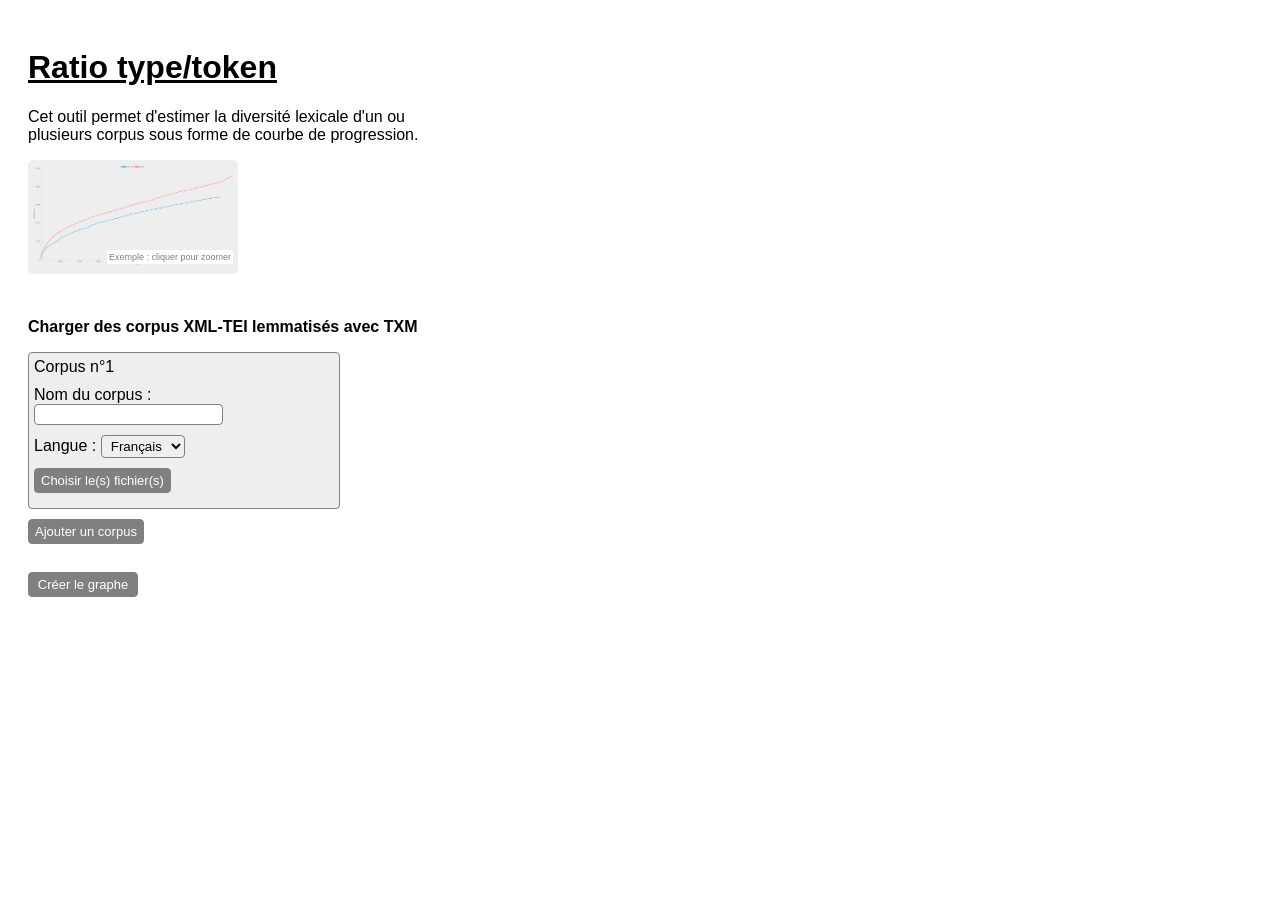
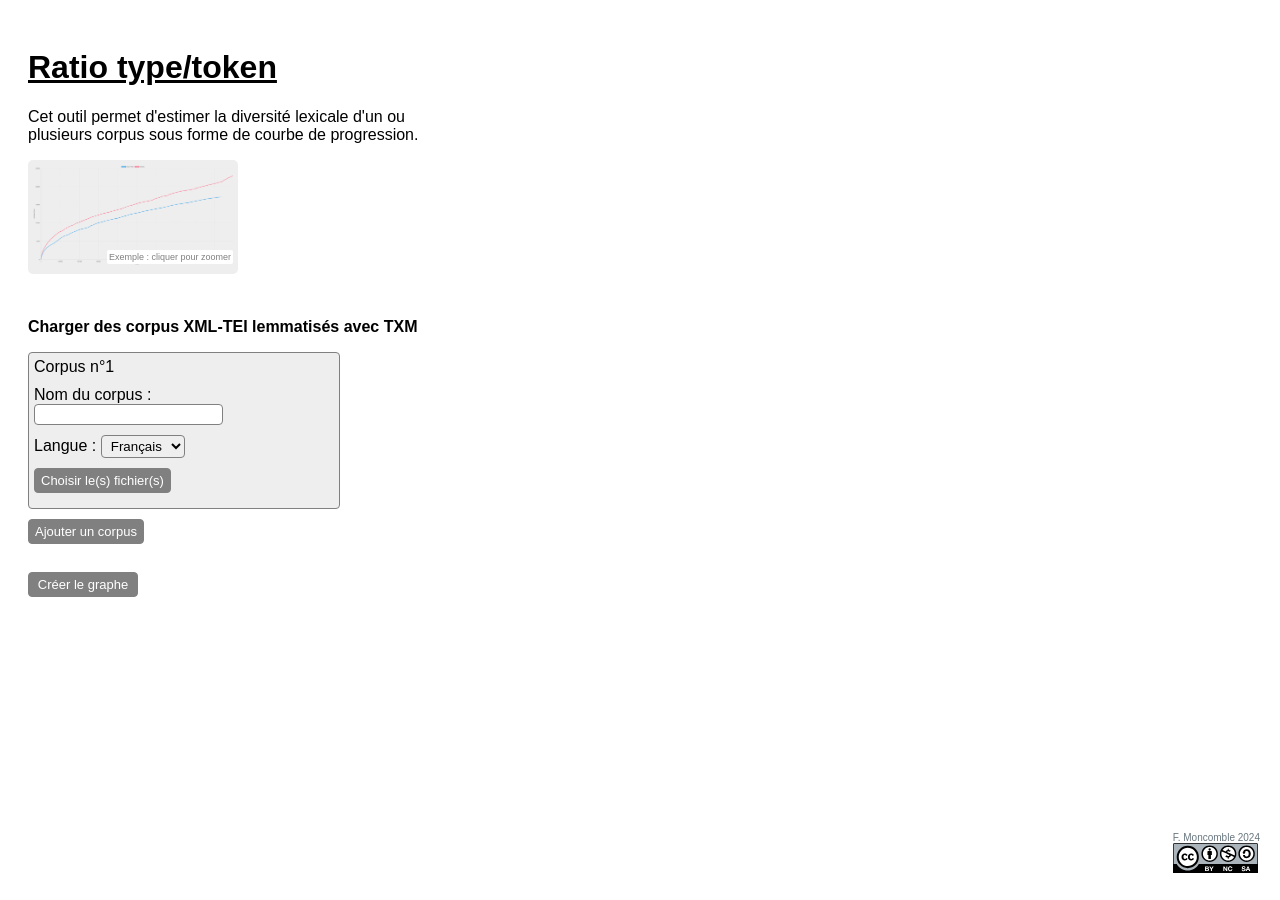
Before and after one commit to fmoncomble/fmoncomble.github.io, a Jekyll site: the page ttr/index.html, which Jekyll copies as it is, in a window 1280 px wide. Built offline with Jekyll 4.4.1, drawn with Linux system fonts in a browser that asks for light colours.

Commit message:
Update ttr

```diff
--- a/ttr/index.css
+++ b/ttr/index.css
@@ -166,3 +166,22 @@ span#counter {
         transform: rotate(360deg);
     }
 }
+
+.footer {
+    position: fixed;
+    bottom: 5px;
+    right: 20px;
+    display: flex;
+    flex-direction: column;
+    text-align: left;
+    font-size: x-small;
+    color: #67757e;
+}
+
+.sign {
+    margin: 0px;
+}
+
+div.footer div a img {
+    height: 30px;
+}
--- a/ttr/index.html
+++ b/ttr/index.html
@@ -71,5 +71,9 @@
             <br />
             <canvas id="chart" width="400" height="200"></canvas>
         </div>
+        <div class="footer">
+            <div class="sign">F. Moncomble <span id="year"></span></div>
+            <div><a href="https://creativecommons.org/licenses/by-nc-sa/4.0/deed.fr" target="_blank"><img src="by-nc-sa.svg"/></a></div>
+        </div>
     </body>
 </html>
--- a/ttr/script.js
+++ b/ttr/script.js
@@ -208,7 +208,6 @@ computeBtn.addEventListener('click', async () => {
                 csvData.push({ corpus: label, index: index, lemmes: ttr });
             }
         }
-        console.log(csvData);
         function convertToCsv(data) {
             const header = Object.keys(data[0]).join('\t');
             const rows = data.map((obj) => Object.values(obj).join('\t'));
@@ -227,3 +226,8 @@ computeBtn.addEventListener('click', async () => {
     resetBtn.style.display = 'inline-block';
     resetBtn.onclick = () => location.reload();
 });
+
+const dateSpan = document.getElementById('year');
+const date = new Date();
+const year = date.toISOString().split('-')[0];
+dateSpan.textContent = year;
```
Also changed, not shown: ttr/by-nc-sa.svg (added).
